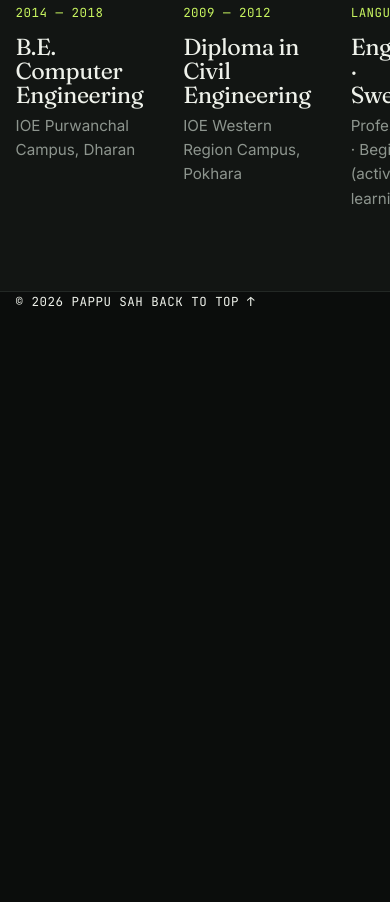
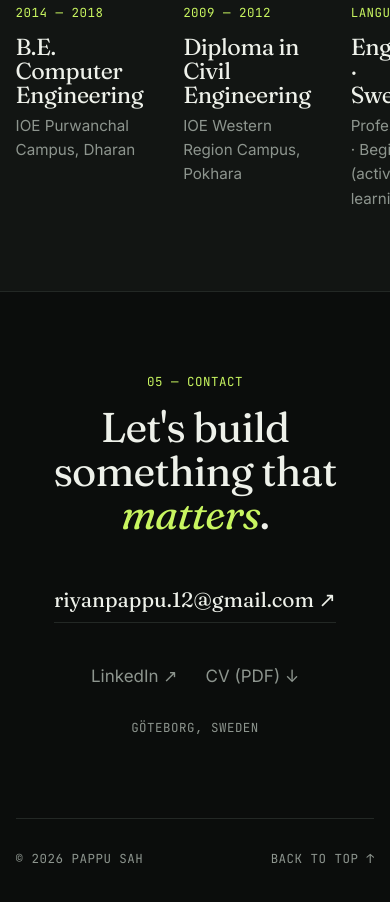
Before and after one commit to SHUBHAM-NIRMAL18/pappu-portfolio, a plain HTML site: page index.html in a window 390 px wide. Shown: the part 8074-8976 px from the top of the page. Before the commit the page ends 8386 px from the top, so only its background shows below. Drawn offline with Linux system fonts and the light colour scheme.

Commit message:
feat: contact section and footer

```diff
--- a/index.html
+++ b/index.html
@@ -189,6 +189,18 @@
   </div>
 </section>
 
+<!-- CONTACT -->
+<section id="contact" class="wrap sec contact">
+  <p class="mono label reveal">05 — Contact</p>
+  <h2 class="big reveal">Let's build something that <em>matters</em>.</h2>
+  <a class="mail reveal" href="mailto:riyanpappu.12@gmail.com">riyanpappu.12@gmail.com <span>↗</span></a>
+  <div class="socials reveal">
+    <a href="https://linkedin.com/in/pappu-sah" target="_blank" rel="noopener">LinkedIn ↗</a>
+    <a href="assets/Pappu_Sah_CV.pdf" download>CV (PDF) ↓</a>
+    <span class="mono">Göteborg, Sweden</span>
+  </div>
+</section>
+
 </main>
 
 <footer class="wrap foot mono">
--- a/style.css
+++ b/style.css
@@ -116,6 +116,17 @@ strong{font-weight:600;color:var(--ink)}
 .edu h3{font-size:1.45rem;margin-bottom:6px}
 .edu p:last-child{color:var(--mute);font-size:.95rem}
 
+/* contact */
+.contact{text-align:center}
+.big{font-size:clamp(2.6rem,8vw,6.5rem);max-width:14ch;margin:0 auto 46px}
+.mail{display:inline-block;font-family:var(--serif);font-size:clamp(1.3rem,3.6vw,2.4rem);border-bottom:1px solid var(--line);padding-bottom:6px;transition:.3s;word-break:break-all}
+.mail:hover{color:var(--acc);border-color:var(--acc)}
+.mail span{display:inline-block;transition:.3s}.mail:hover span{transform:translate(4px,-4px)}
+.socials{display:flex;gap:28px;justify-content:center;flex-wrap:wrap;margin-top:40px;color:var(--mute);align-items:center}
+.socials a:hover{color:var(--acc)}
+.foot{display:flex;justify-content:space-between;padding:30px 0 40px;border-top:1px solid var(--line);color:var(--mute)}
+.foot a:hover{color:var(--acc)}
+
 /* reveal */
 .reveal{opacity:0;transform:translateY(28px);transition:opacity .8s cubic-bezier(.2,.7,.2,1),transform .8s cubic-bezier(.2,.7,.2,1)}
 .reveal.in{opacity:1;transform:none}
```
